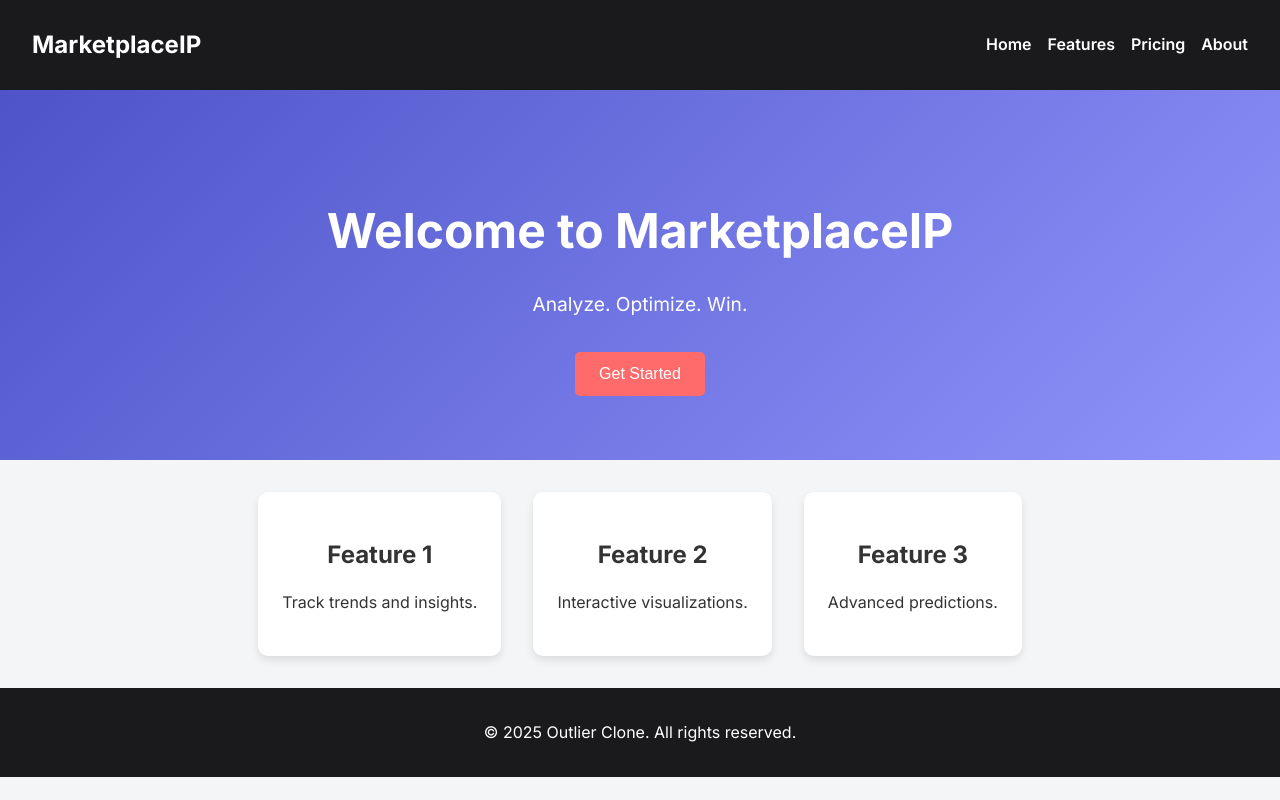
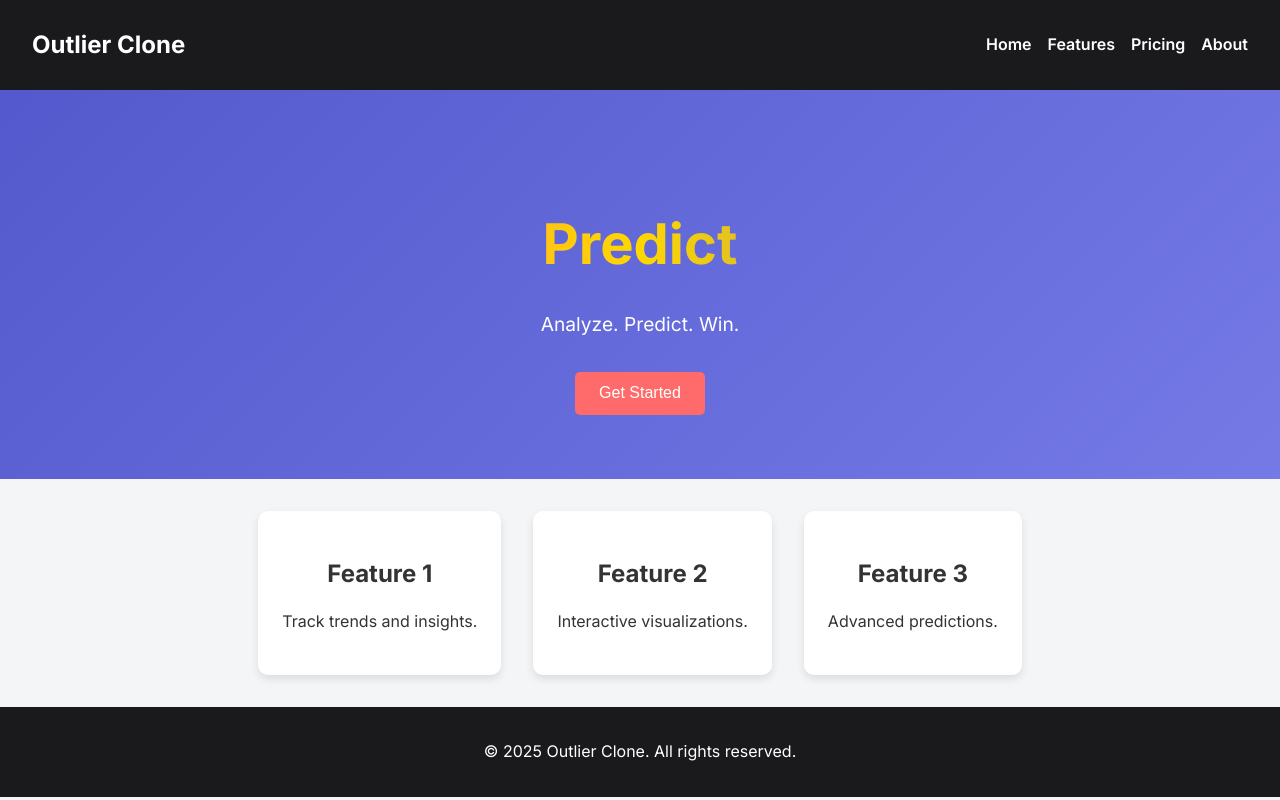
Before and after one commit to HopelessHaze/HopelessHaze.github.io, a plain HTML site: page index.html in a window 1280 px wide. Drawn offline with Linux system fonts and the light colour scheme.

Commit message:
Add files via upload

```diff
--- a/index.html
+++ b/index.html
@@ -3,14 +3,14 @@
 <head>
     <meta charset="UTF-8">
     <meta name="viewport" content="width=device-width, initial-scale=1.0">
-    <title>MarketplaceIP</title>
+    <title>Outlier-like Website</title>
     <link rel="stylesheet" href="style.css">
     <link rel="preconnect" href="https://fonts.googleapis.com">
     <link href="https://fonts.googleapis.com/css2?family=Inter:wght@400;600;700&display=swap" rel="stylesheet">
 </head>
 <body>
     <header>
-        <div class="logo">MarketplaceIP</div>
+        <div class="logo">Outlier Clone</div>
         <nav>
             <ul class="menu">
                 <li><a href="#">Home</a></li>
@@ -23,8 +23,8 @@
 
     <main>
         <section class="hero">
-            <h1>Welcome to MarketplaceIP</h1>
-            <p>Analyze. Optimize. Win.</p>
+            <h1><span class="dynamic-title">Welcome to Outlier</span></h1>
+            <p>Analyze. Predict. Win.</p>
             <button class="cta">Get Started</button>
         </section>
 
--- a/script.js
+++ b/script.js
@@ -1,3 +1,13 @@
-document.querySelector('.cta').addEventListener('click', () => {
-    alert('Welcome to the Outlier Clone!');
-});
+const dynamicTitle = document.querySelector('.dynamic-title');
+
+// Define words to animate
+const words = ['Analyze', 'Predict', 'Win', 'Excel'];
+let wordIndex = 0;
+
+function changeWord() {
+    dynamicTitle.textContent = words[wordIndex];
+    wordIndex = (wordIndex + 1) % words.length;
+}
+
+// Update word every 2 seconds
+setInterval(changeWord, 2000);
--- a/style.css
+++ b/style.css
@@ -5,6 +5,7 @@ body {
     color: #333;
     background-color: #f4f5f7;
     line-height: 1.6;
+    overflow-x: hidden; /* Avoid scrolling due to animations */
 }
 
 /* Header Styles */
@@ -39,12 +40,18 @@ header .menu li a {
     text-align: center;
     padding: 4rem 2rem;
     background: linear-gradient(135deg, #4e54c8, #8f94fb);
+    background-size: 200% 200%;
+    animation: gradientAnimation 6s infinite;
     color: white;
 }
 
 .hero h1 {
-    font-size: 3rem;
+    font-size: 3.5rem;
     margin-bottom: 1rem;
+    background: linear-gradient(90deg, #ff6b6b, #ffd700, #4e54c8);
+    -webkit-background-clip: text;
+    -webkit-text-fill-color: transparent;
+    animation: titleAnimation 4s infinite;
 }
 
 .hero p {
@@ -60,6 +67,11 @@ header .menu li a {
     border: none;
     border-radius: 5px;
     cursor: pointer;
+    transition: transform 0.3s ease;
+}
+
+.hero .cta:hover {
+    transform: scale(1.1);
 }
 
 /* Features Section */
@@ -76,6 +88,12 @@ header .menu li a {
     border-radius: 10px;
     box-shadow: 0 4px 8px rgba(0, 0, 0, 0.1);
     text-align: center;
+    transition: transform 0.3s ease, box-shadow 0.3s ease;
+}
+
+.feature:hover {
+    transform: translateY(-10px);
+    box-shadow: 0 8px 16px rgba(0, 0, 0, 0.2);
 }
 
 .feature h2 {
@@ -90,3 +108,16 @@ footer {
     background: #1a1a1d;
     color: white;
 }
+
+/* Animations */
+@keyframes gradientAnimation {
+    0% { background-position: 0% 50%; }
+    50% { background-position: 100% 50%; }
+    100% { background-position: 0% 50%; }
+}
+
+@keyframes titleAnimation {
+    0% { background-position: 0% 50%; }
+    50% { background-position: 100% 50%; }
+    100% { background-position: 0% 50%; }
+}
```
